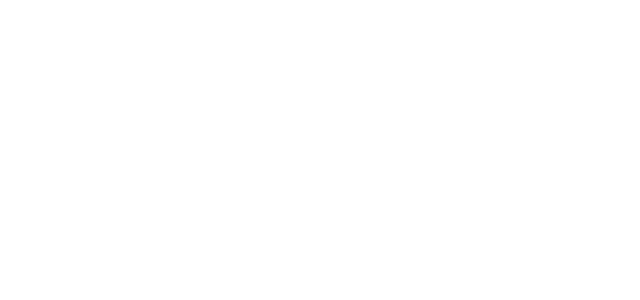
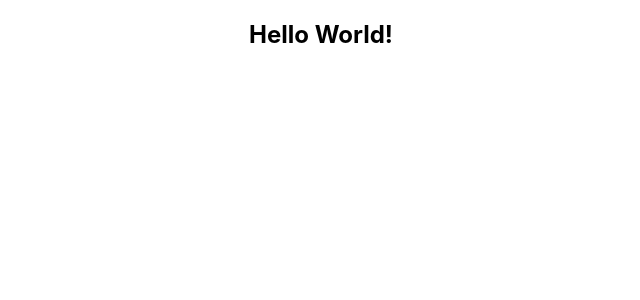
Before and after one commit to falakthkr/blogs-r, a React (Create React App) app: page / in a window 1280 px wide. Shown: the top 300 px of the page, without its empty margins (319-959 px from the left). Built offline with nearby package versions, Linux system fonts and the light colour scheme.

Commit message:
feat: folder structure

```diff
--- a/src/App.js
+++ b/src/App.js
@@ -1,9 +1,9 @@
-import logo from './logo.svg';
 import './App.css';
 
 function App() {
   return (
     <div className="App">
+      <h2>Hello World!</h2>
     </div>
   );
 }
```
Also changed, not shown: src/App.css (indentation only), src/pages/Auth/Login/Login.jsx (added), src/pages/Auth/Signup/Signup.jsx (added), src/pages/User/Dashboard/Dashboard.jsx (added), src/routes/PrivateRoutes.jsx (added), src/routes/PublicRoutes.jsx (added).
